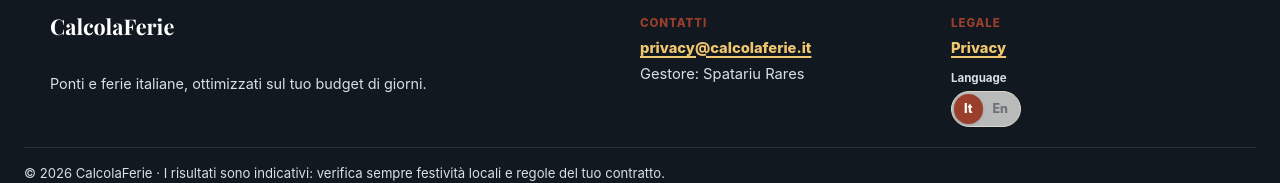
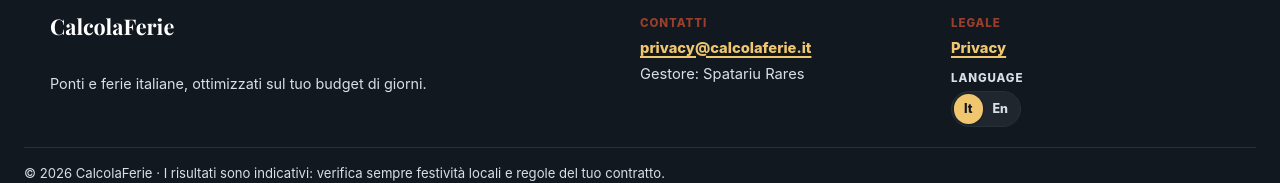
Before and after one commit to SpatariuRares/calcolaFerie, a Next.js app: page / in a window 1280 px wide. Shown: the part 1041-1224 px from the top of the page. Built offline with nearby package versions, Linux system fonts and the light colour scheme; no server answers.

Commit message:
refactor: update calendar layout, restyle language switcher, and enable smoke tests in pre-commit hook

```diff
--- a/app/styles/_calendar.scss
+++ b/app/styles/_calendar.scss
@@ -83,7 +83,13 @@
 .calendarList {
   display: grid;
   gap: 12px;
-  grid-template-columns: repeat(auto-fill, minmax($calendar-column-min-width, 1fr));
+  grid-template-columns: minmax(0, 1fr);
+}
+
+@include at($breakpoint-fields) {
+  .calendarList {
+    grid-template-columns: repeat(2, minmax(0, 1fr));
+  }
 }
 
 .monthBlock {
@@ -139,7 +145,7 @@
   border-radius: $radius-day;
   border: 1px solid token($days, workday, 3);
   color: $strong;
-  cursor: help;
+  cursor: pointer;
   font-size: 0.72rem;
   font-weight: 800;
   font-family: inherit;
@@ -199,7 +205,7 @@
 }
 
 .dayCellLocked {
-  cursor: help;
+  cursor: default;
 }
 
 .dayCellPast {
--- a/app/styles/_layout.scss
+++ b/app/styles/_layout.scss
@@ -414,19 +414,21 @@
 }
 
 .languageSwitcherLabel {
-  color: $muted;
+  color: $accent;
   font-size: 0.72rem;
-  font-weight: 700;
+  font-weight: 800;
+  letter-spacing: 0.08em;
   line-height: 1;
+  text-transform: uppercase;
 }
 
 .languageSwitcherOptions {
   display: inline-flex;
   width: $width-fit;
   padding: $padding-switcher;
-  border: 1px solid $border;
+  border: 1px solid #27313a;
   border-radius: $radius-pill;
-  background: rgba($surface, 0.72);
+  background: rgb(255 255 255 / 0.06);
 }
 
 .languageSwitcherButton {
@@ -435,7 +437,7 @@
   border: 0;
   border-radius: $radius-pill;
   background: transparent;
-  color: $muted;
+  color: #d8e0e5;
   cursor: pointer;
   font: inherit;
   font-size: 0.78rem;
@@ -447,8 +449,8 @@
     box-shadow 150ms ease;
 
   &:hover {
-    color: $accent;
-    background: rgba($accent, 0.08);
+    color: #fff;
+    background: rgb(255 255 255 / 0.1);
   }
 
   &:focus-visible {
@@ -457,13 +459,13 @@
 }
 
 .languageSwitcherButtonActive {
-  background: $accent;
-  color: #fff;
-  box-shadow: 0 1px 3px rgba($strong, 0.18);
+  background: #f0c66f;
+  color: #111820;
+  box-shadow: 0 1px 3px rgb(0 0 0 / 0.22);
 
   &:hover {
-    background: $accent;
-    color: #fff;
+    background: #f0c66f;
+    color: #111820;
   }
 }
 
```
Also changed, not shown: 1 other file (tests, documents, lock files or other folders).
